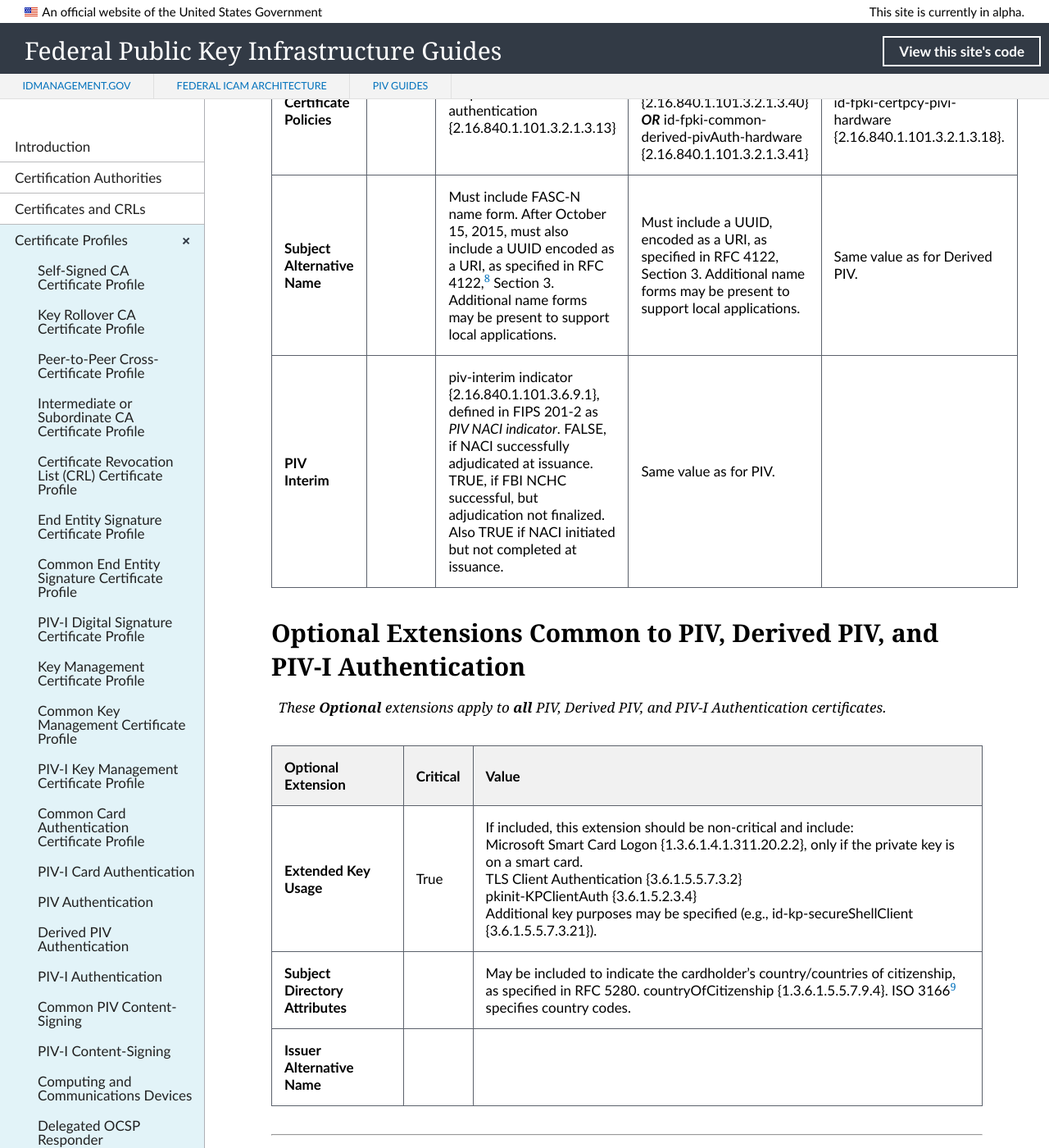
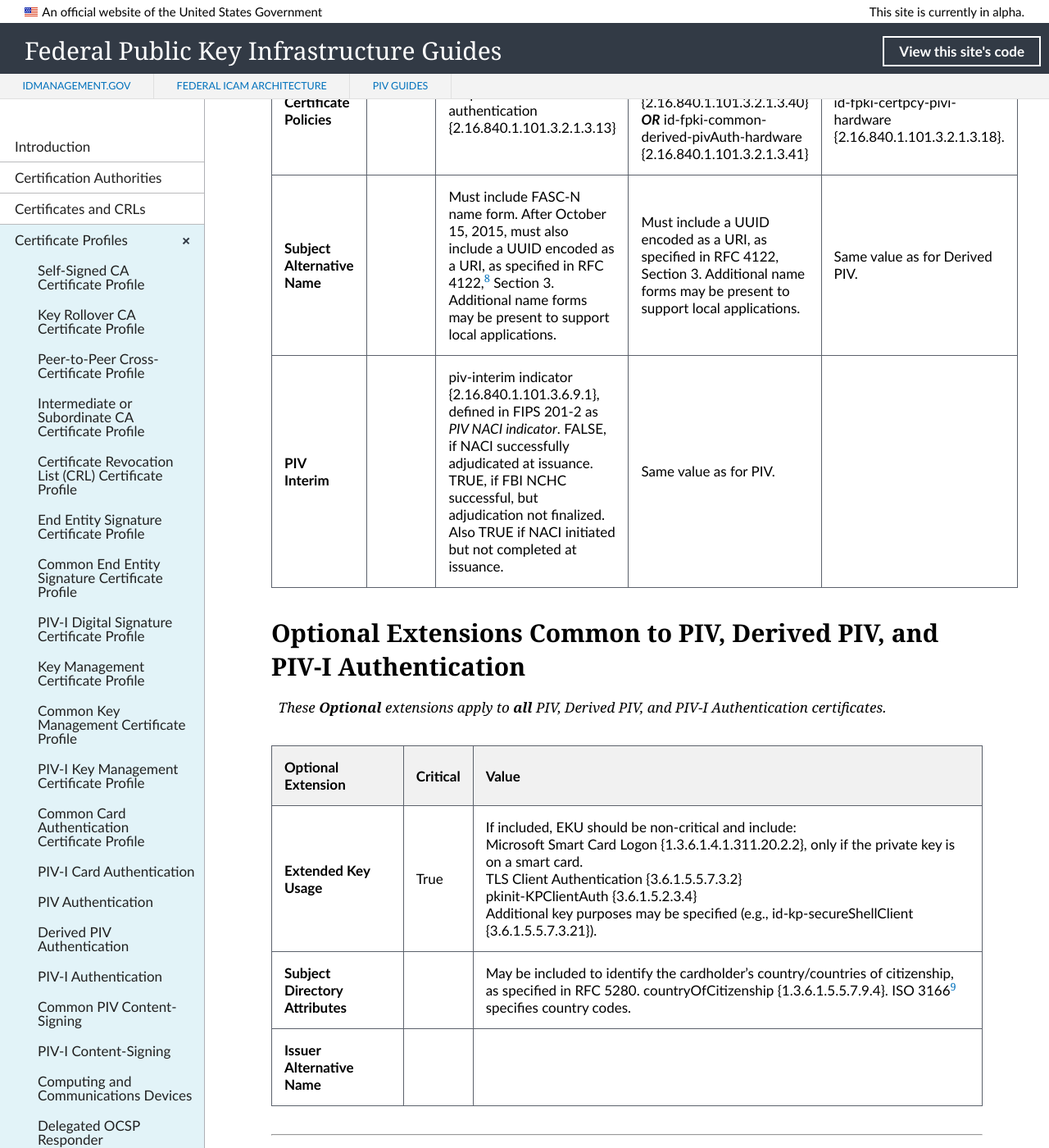
Before and after one commit to GSA/fpki-guides, a Jekyll site: the page built from _profiles/23_all_piv_auth.md, in a window 1280 px wide and 1400 px high, scrolled down 2622 px. Shown: the whole window at 82% size. Built offline with Jekyll 4.4.1, drawn with Linux system fonts in a browser that asks for light colours; nearby versions of some CDN libraries; library files that are not in the unit come from our copies; some of the changed text lies outside the part shown.

Commit message:
Update 23_all_piv_auth.md
Editorial

```diff
--- a/_profiles/23_all_piv_auth.md
+++ b/_profiles/23_all_piv_auth.md
@@ -53,8 +53,8 @@ _These **Mandatory** extensions are **unique** to either PIV, Derived PIV, or PI
 | **Mandatory<br>Extension**  | **Critical** | **PIV** | **Derived PIV**  |  **PIV-I** |
 | :-------- | :------ | :----- | :-----  | :-----     |
 | **Certificate Policies**   |  | id-fpki-common-authentication {2.16.840.1.101.3.2.1.3.13}  |  id-fpki-common-derived-pivAuth {2.16.840.1.101.3.2.1.3.40}<br>_**OR**_ id-fpki-common-derived-pivAuth-hardware {2.16.840.1.101.3.2.1.3.41}  | A policy OID that maps to id-fpki-certpcy-pivi-hardware {2.16.840.1.101.3.2.1.3.18}.   |
-| **Subject Alternative Name**   |  | Must include FASC-N name form. After October 15, 2015, must also include a UUID encoded as a URI, as specified in RFC 4122,<sup>[8](#8)</sup> Section 3. Additional name forms may be present to support local applications.  | Must include a UUID, encoded as a URI, as specified in RFC 4122, Section 3. Additional name forms may be present to support local applications.  | Same value as for Derived PIV.  |
-| **PIV Interim**   |  | piv-interim indicator {2.16.840.1.101.3.6.9.1}, defined in FIPS 201-2 as _PIV NACI indicator_.  FALSE, if NACI successfully adjudicated at issuance. TRUE, if FBI NCHC successful, but adjudication not finalized. Also TRUE if NACI initiated but not completed at issuance.  | Same value as for PIV.  |   |
+| **Subject Alternative Name**   |  | Must include FASC-N name form. After October 15, 2015, must also include a UUID encoded as a URI, as specified in RFC 4122,<sup>[8](#8)</sup> Section 3. Additional name forms may be present to support local applications.  | Must include a UUID encoded as a URI, as specified in RFC 4122, Section 3. Additional name forms may be present to support local applications.  | Same value as for Derived PIV.  |
+| **PIV Interim**   |  | piv-interim indicator {2.16.840.1.101.3.6.9.1}, defined in FIPS 201-2 as _PIV NACI indicator_. FALSE, if NACI successfully adjudicated at issuance. TRUE, if FBI NCHC successful, but adjudication not finalized. Also TRUE if NACI initiated but not completed at issuance.  | Same value as for PIV.  |   |
 
 ## Optional Extensions Common to PIV, Derived PIV, and PIV-I Authentication
 
@@ -62,8 +62,8 @@ _These **Optional** extensions apply to **all** PIV, Derived PIV, and PIV-I Auth
 
 | **Optional<br>Extension**  | **Critical** | **Value** |
 | :-------- | :------ | :----- |
-| **Extended Key Usage**   | True | If included, this extension should be non-critical and include:<br>Microsoft Smart Card Logon {1.3.6.1.4.1.311.20.2.2}, only if the private key is on a smart card.<br>TLS Client Authentication {3.6.1.5.5.7.3.2}<br>pkinit-KPClientAuth {3.6.1.5.2.3.4}<br>Additional key purposes may be specified (e.g., id-kp-secureShellClient {3.6.1.5.5.7.3.21}). |
-| **Subject Directory Attributes** |    | May be included to indicate the cardholder's country/countries of citizenship, as specified in RFC 5280. countryOfCitizenship {1.3.6.1.5.5.7.9.4}. ISO 3166<sup>[9](#9)</sup> specifies country codes. |
+| **Extended Key Usage**   | True | If included, EKU should be non-critical and include:<br>Microsoft Smart Card Logon {1.3.6.1.4.1.311.20.2.2}, only if the private key is on a smart card.<br>TLS Client Authentication {3.6.1.5.5.7.3.2}<br>pkinit-KPClientAuth {3.6.1.5.2.3.4}<br>Additional key purposes may be specified (e.g., id-kp-secureShellClient {3.6.1.5.5.7.3.21}). |
+| **Subject Directory Attributes** |    | May be included to identify the cardholder's country/countries of citizenship, as specified in RFC 5280. countryOfCitizenship {1.3.6.1.5.5.7.9.4}. ISO 3166<sup>[9](#9)</sup> specifies country codes. |
 | **Issuer Alternative Name**     |   |   |
 
 ------
```
Also changed, not shown: other parts of _profiles/23_all_piv_auth.md (+1 -1 lines).
